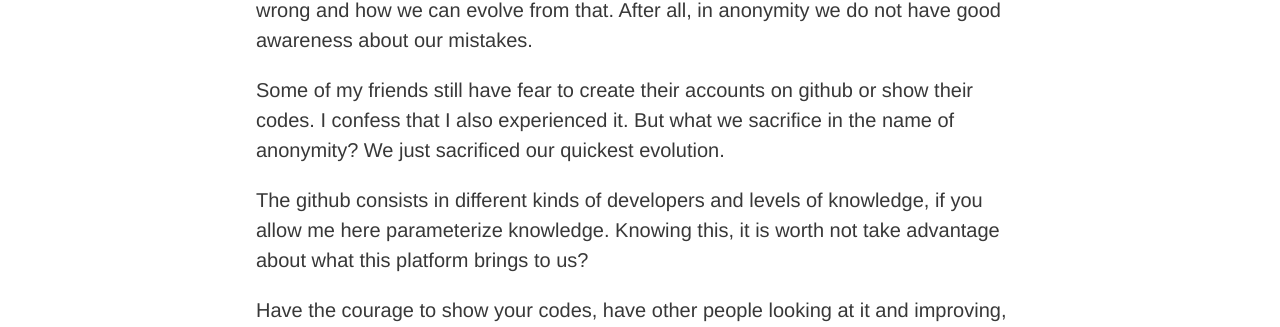
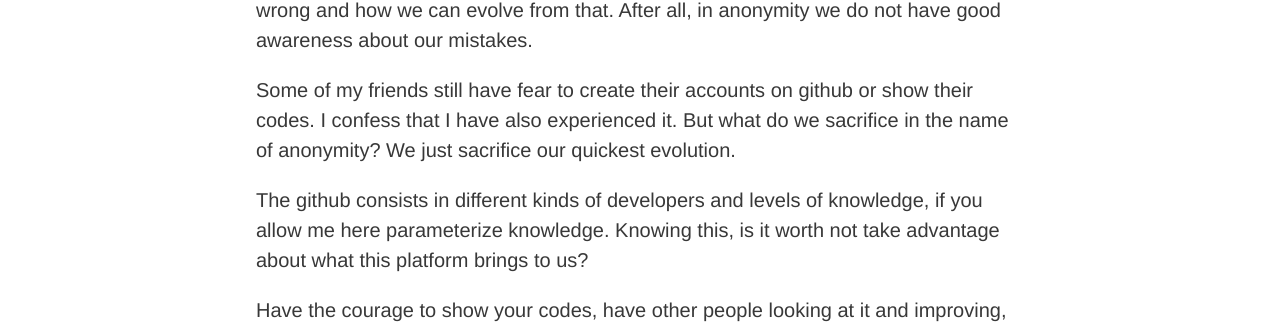
Before and after one commit to daltonmenezes/daltonmenezes.github.io, a Jekyll site: the page built from _posts/2016-05-09-what-is-the-quickest-way-to-evolve.md, in a window 1280 px wide. Shown: the part 801-1128 px from the top of the page. Built offline with Jekyll 4.4.1, drawn with Linux system fonts in a browser that asks for light colours; nearby versions of some CDN libraries; comment, search, counter and statistics services are not loaded.

Commit message:
fix some gramatical errors

```diff
--- a/_posts/2016-05-09-what-is-the-quickest-way-to-evolve.md
+++ b/_posts/2016-05-09-what-is-the-quickest-way-to-evolve.md
@@ -8,9 +8,9 @@ That's would be the question of one million dollars? Well, if the question is li
 
 Yes, it is. What is difficult is to fight against our own ego, against our fears and have courage to show ourselves and face it so that others show us where we are going wrong and how we can evolve from that. After all, in anonymity we do not have good awareness about our mistakes.
 
-Some of my friends still have fear to create their accounts on github or show their codes. I confess that I also experienced it. But what we sacrifice in the name of anonymity? We just sacrificed our quickest evolution.
+Some of my friends still have fear to create their accounts on github or show their codes. I confess that I have also experienced it. But what do we sacrifice in the name of anonymity? We just sacrifice our quickest evolution.
 
-The github consists in different kinds of developers and levels of knowledge, if you allow me here parameterize knowledge. Knowing this, it is worth not take advantage about what this platform brings to us?
+The github consists in different kinds of developers and levels of knowledge, if you allow me here parameterize knowledge. Knowing this, is it worth not take advantage about what this platform brings to us?
 
 Have the courage to show your codes, have other people looking at it and improving, arguing with you about what is wrong or what can be improved is fantastic and allows us to the aforementioned quickest evolution compared to the anonymity of our codes.
 
```
